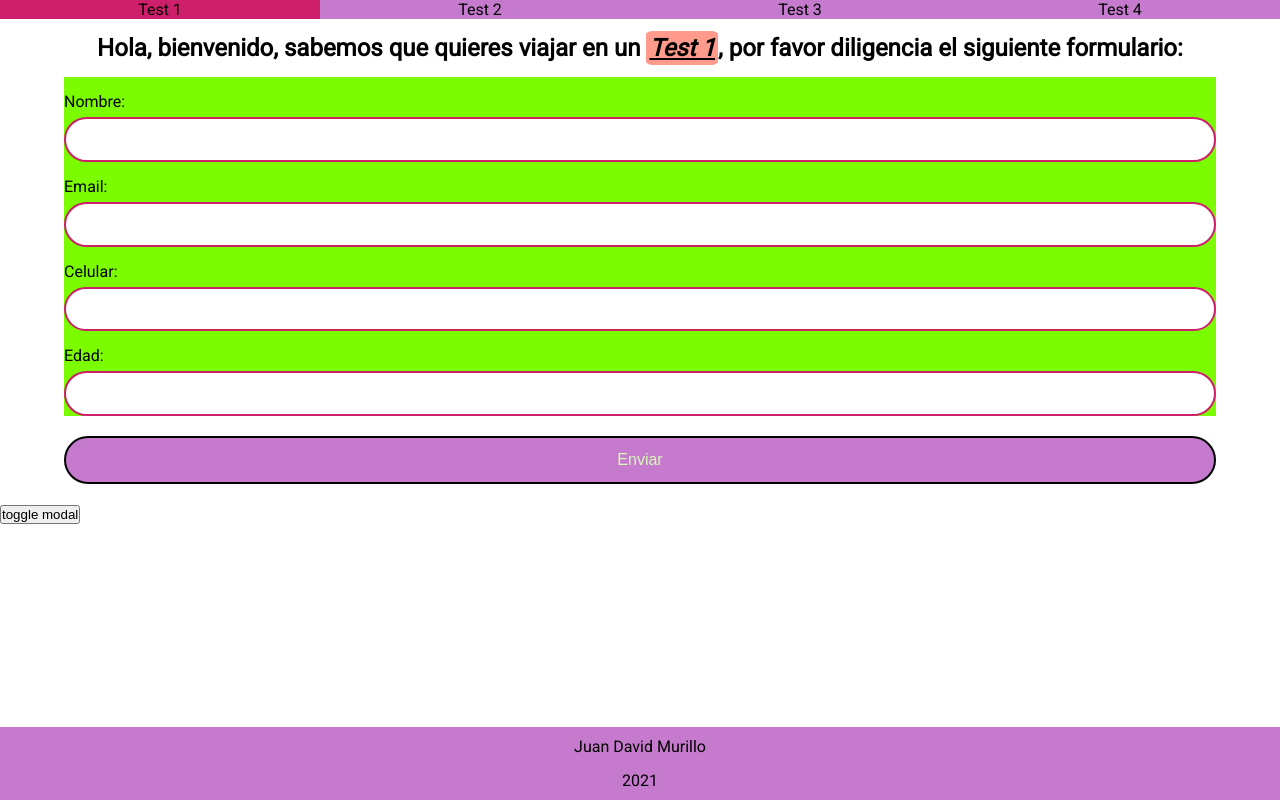
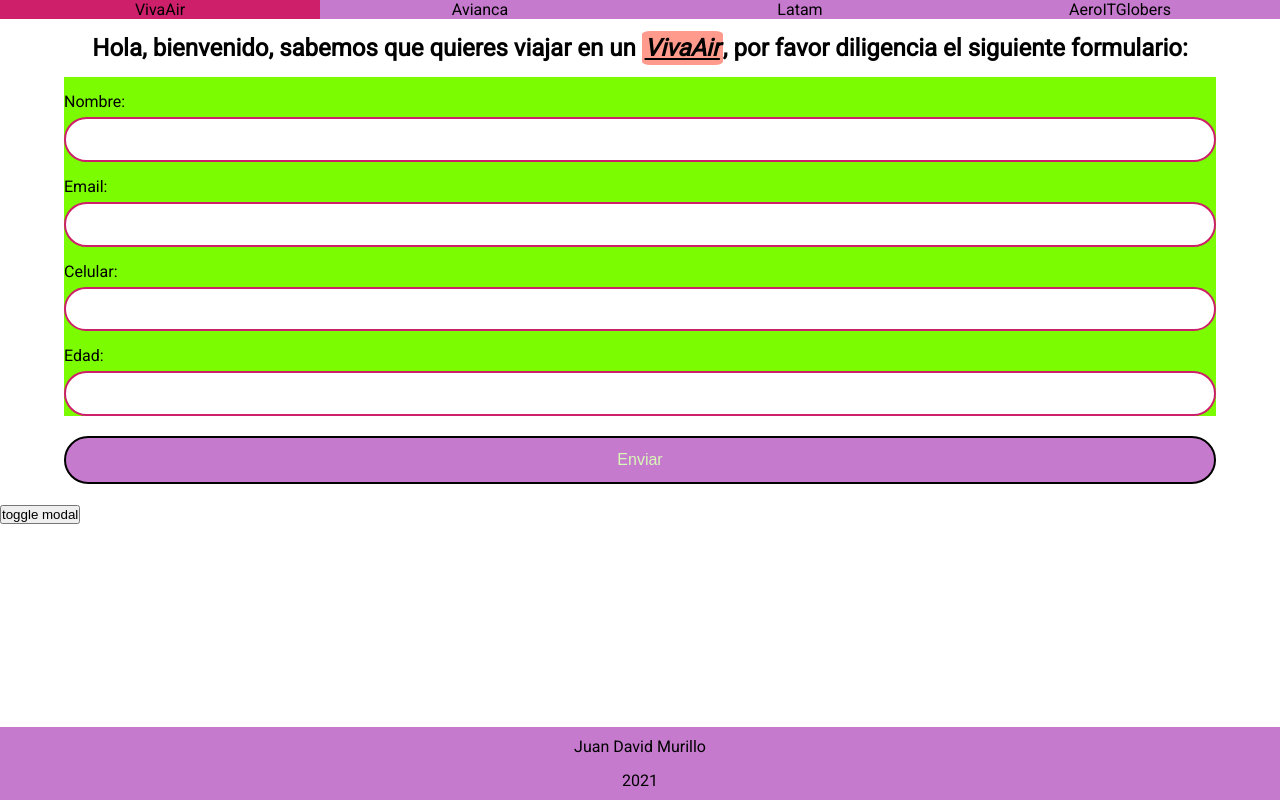
Before and after one commit to juancho20sp/it-globers-test, a React (Create React App) app: page / in a window 1280 px wide. Built offline with nearby package versions, Linux system fonts and the light colour scheme.

Commit message:
Advances

```diff
--- a/src/components/Menu/index.tsx
+++ b/src/components/Menu/index.tsx
@@ -1,51 +1,33 @@
 import React, { useState, useEffect } from 'react'
 import './styles.scss';
+
+import { MenuItem } from '../../utils/interfaces/menuItem';
+
+import { menuItems } from './options';
 
 import { GiHamburgerMenu } from 'react-icons/gi';
 
 // Types
-import { MenuItem } from '../../utils/interfaces/menuItem';
 import { useDispatch, useSelector } from 'react-redux';
 
 import { SET_MENU_OPTION } from '../../redux/types';
 import { getMenuOption } from '../../redux/actions/menu.actions';
 import { GlobalState } from '../../utils/interfaces/globalState';
 
-// type MenuItem = {
-//     id: number;
-//     name: string;
-// }
 
 export const Menu: React.FC = () => {
-    // Declaramos los elementos del menú
-    // Se cambia la estructura de {[id, name]} a [{id, name}]
-    // Para facilitar el tipado y manejar un arreglo de objetos respetando la estructura de un archivo JSON
-    const menuItems: MenuItem[] = [
-        {
-            id: 1,
-            name: 'Test 1'
-        },
-        {
-            id: 2,
-            name: 'Test 2'
-        },
-        {
-            id: 3,
-            name: 'Test 3'
-        },
-        {
-            id: 4,
-            name: 'Test 4'
-        }
-
-    ]
-
+    const selectedOption = useSelector((state: GlobalState) => state.menuItem);
 
     const [showMenu, setShowMenu] = useState(true);
 
     const [width, setWidth] = useState(window.innerWidth);
 
     const dispatch = useDispatch();
+
+    useEffect(() => {
+        dispatch(getMenuOption());
+
+    }, [dispatch])
 
     useEffect(() => {
         const handleResize = () => {
@@ -65,13 +47,9 @@
 
 
     const handleBurgerClick = (): void => {
-        console.log('burger clicked')
-
         const newShowMenu = !showMenu;
         setShowMenu(newShowMenu);
     }
-
-
 
     const handleItemClick = (item: MenuItem) => {
         dispatch({
@@ -83,20 +61,11 @@
     useEffect(() => {
         dispatch({
             type: SET_MENU_OPTION,
-            payload: {
-                id: 1,
-                name: 'Test 1'
-            }
+            payload: menuItems[0]
         })
     }, [dispatch])
 
-    const selectedOption = useSelector((state: GlobalState) => state.menuItem);
 
-
-    useEffect(() => {
-        dispatch(getMenuOption());
-
-    }, [dispatch])
 
 
 
@@ -104,7 +73,6 @@
         <nav className="navbar">
             <ul>
                 {menuItems.map((item: MenuItem) => (
-
                     <li className={`${showMenu ? '' : 'hide'} ${selectedOption.id === item.id ? 'active' : ''}`} key={item.id} onClick={() => handleItemClick(item)}>{item.name} </li>))}
 
             </ul>
@@ -116,4 +84,4 @@
     )
 }
 
-export default Menu
+export default Menu;
--- /dev/null
+++ b/src/components/Menu/options.ts
@@ -0,0 +1,25 @@
+
+import { MenuItem } from '../../utils/interfaces/menuItem';
+
+// Declaramos los elementos del menú
+// Se cambia la estructura de {[id, name]} a [{id, name}]
+// Para facilitar el tipado y manejar un arreglo de objetos respetando la estructura de un archivo JSON
+export const menuItems: MenuItem[] = [
+    {
+        id: 1,
+        name: 'VivaAir'
+    },
+    {
+        id: 2,
+        name: 'Avianca'
+    },
+    {
+        id: 3,
+        name: 'Latam'
+    },
+    {
+        id: 4,
+        name: 'AeroITGlobers'
+    }
+
+]
```
